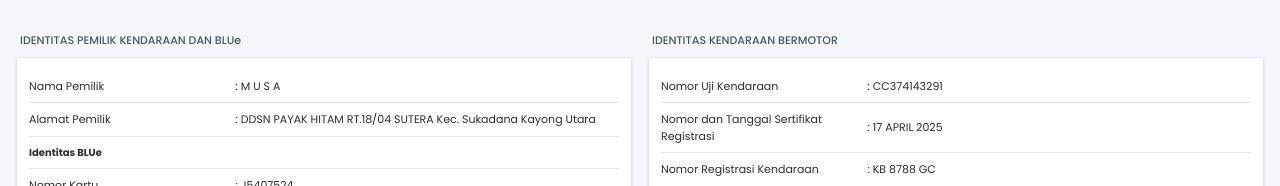
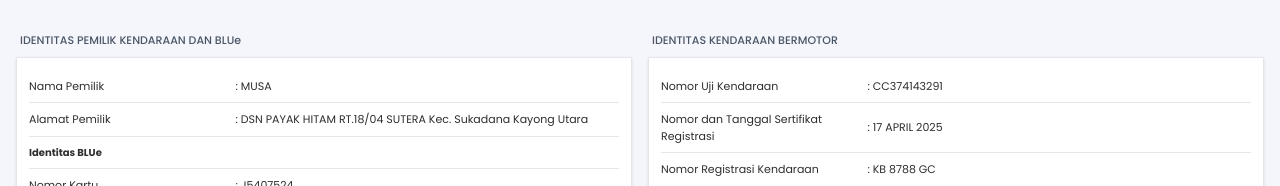
Before and after one commit to UrayNazwa/dephub.musa, a Next.js app: page / in a window 1280 px wide. Shown: the part 216-402 px from the top of the page. Built offline with nearby package versions, Linux system fonts and the light colour scheme.

Commit message:
Initial commit : Re-initialized Git repository

```diff
--- a/src/app/page.tsx
+++ b/src/app/page.tsx
@@ -38,13 +38,12 @@ export default function Home() {
               <table className="w-full text-[11px]">
                 <tbody>
                   <tr className="border-b border-gray-200 hover:bg-gray-100">
-                    <td className="py-2 w-[35%]">Nama Pemilik</td>
-                    <td className="py-2">: M U S A </td>
+                    <td className="py-2 w-[35%]">Nama Pemilik </td>
+                    <td className="py-2">: MUSA </td>
                   </tr>
                   <tr className="border-b border-gray-200 hover:bg-gray-100">
-                    <td className="py-2 w-[35%]">Alamat Pemilik</td>
-                    <td className="py-2">: DDSN PAYAK HITAM RT.18/04 SUTERA
-                                               Kec. Sukadana Kayong Utara </td>
+                    <td className="py-2 w-[35%]">Alamat Pemilik </td>
+                    <td className="py-2">: DSN PAYAK HITAM RT.18/04 SUTERA Kec. Sukadana Kayong Utara </td>
                   </tr>
                   <tr className="border-b border-gray-200 bg-white hover:bg-gray-100">
                     <td colSpan={2} className="py-2 font-bold text-[10px]">
```
